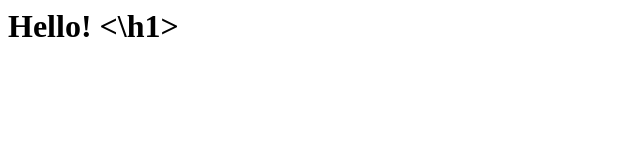
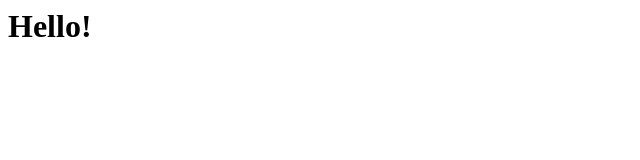
Before and after one commit to adrianvibancode/inteligencia_artificial_notebook, a plain HTML site: page index.html in a window 1280 px wide. Shown: the whole page, without its empty margins (0-640 px from the left). Drawn offline with Linux system fonts and the light colour scheme.

Commit message:
Update index.html

```diff
--- a/index.html
+++ b/index.html
@@ -1 +1 @@
-<h1>Hello! <\h1>
+<h1> Hello! </h1>
```
